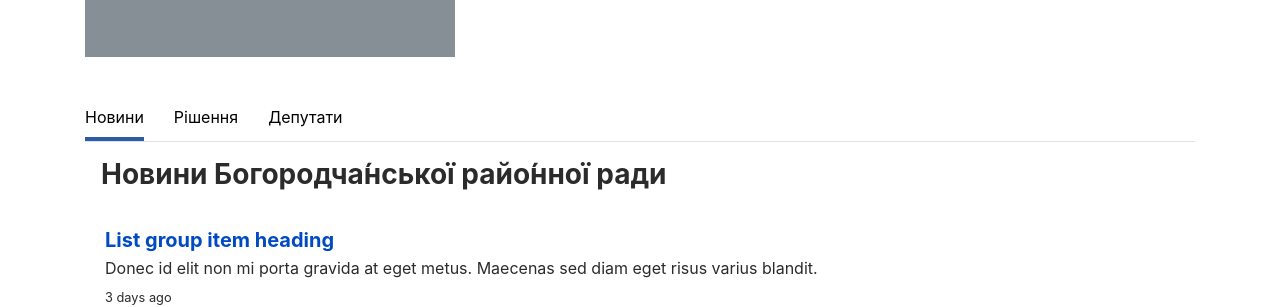
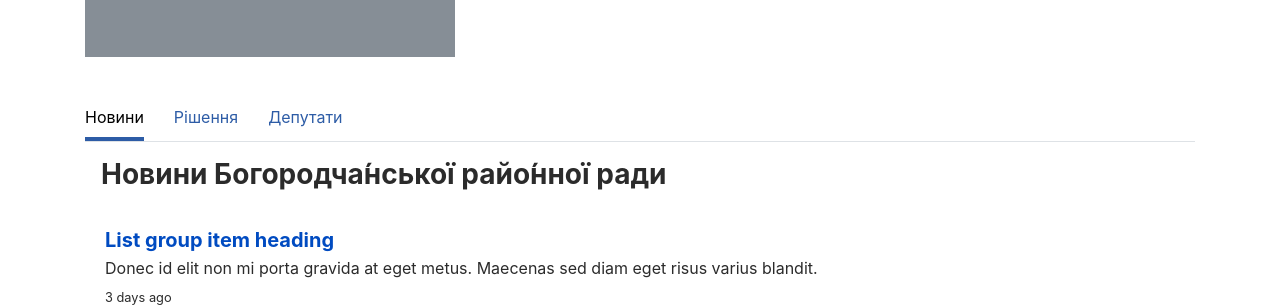
Before and after one commit to typo3uk/typo3uk.github.io, a Jekyll site: the page built from district/bohorodchany/index.html, in a window 1280 px wide. Shown: the part 705-1012 px from the top of the page. Built offline with Jekyll 4.4.1, drawn with Linux system fonts in a browser that asks for light colours.

Commit message:
Change #345

```diff
--- a/_sass/t3ppua/_nav-tabs.scss
+++ b/_sass/t3ppua/_nav-tabs.scss
@@ -2,17 +2,22 @@
   margin-bottom: 0;
   margin-right: 30px;
 }
-
 .nav-tabs .nav-link {
-    color: #000000;
+  color: #2d5ca6;
   border: none;
   background: transparent;
   padding: .5rem 0rem;
 }
-
 .nav-tabs .nav-link.active, .nav-tabs .nav-item.show .nav-link {
   color: #000000;
   border: none;
   background: transparent;
   border-bottom: 4px solid #2d5ca6;
 }
+
+.nav-tabs .nav-link:hover, .nav-tabs .nav-link:focus {
+  color: #000000;
+  border: none;
+  background: transparent;
+  border-bottom: 4px solid #2d5ca6;
+}
```
Lines whose indentation alone changed are shown as unchanged.
